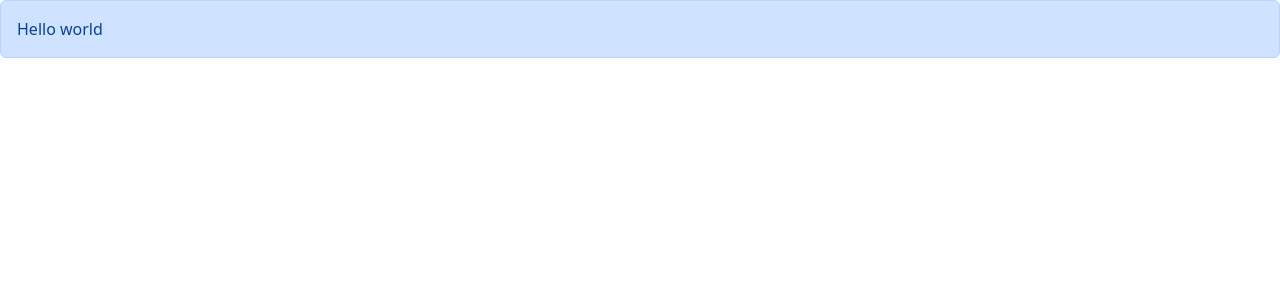
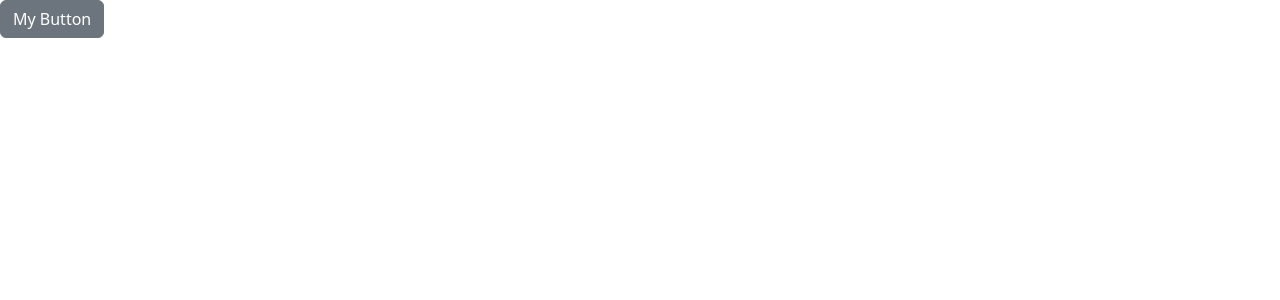
Before and after one commit to harithtarmizi/mosh-react-app, a React (Vite) app: page / in a window 1280 px wide. Shown: the top 300 px of the page. Built offline with nearby package versions, Linux system fonts and the light colour scheme.

Commit message:
buildinf button compinent

```diff
--- a/src/App.tsx
+++ b/src/App.tsx
@@ -1,9 +1,9 @@
-import Alert from "./components/Alert";
+import Button from "./components/Button";
 
 function App() {
   return (
     <div>
-      <Alert><span>Hello world</span></Alert>
+      <Button color="secondary" onClick={() => console.log("Clicked!")}>My Button</Button>
     </div>
   );
 }
--- /dev/null
+++ b/src/components/Button.tsx
@@ -0,0 +1,15 @@
+interface Props {
+  children: string;
+  color?: "primary" | "secondary" | "danger";
+  onClick: () => void;
+}
+
+const Button = ({ children, color = "primary", onClick }: Props) => {
+  return (
+    <button type="button" className={"btn btn-" + color} onClick={onClick}>
+      {children}
+    </button>
+  );
+};
+
+export default Button;
```
